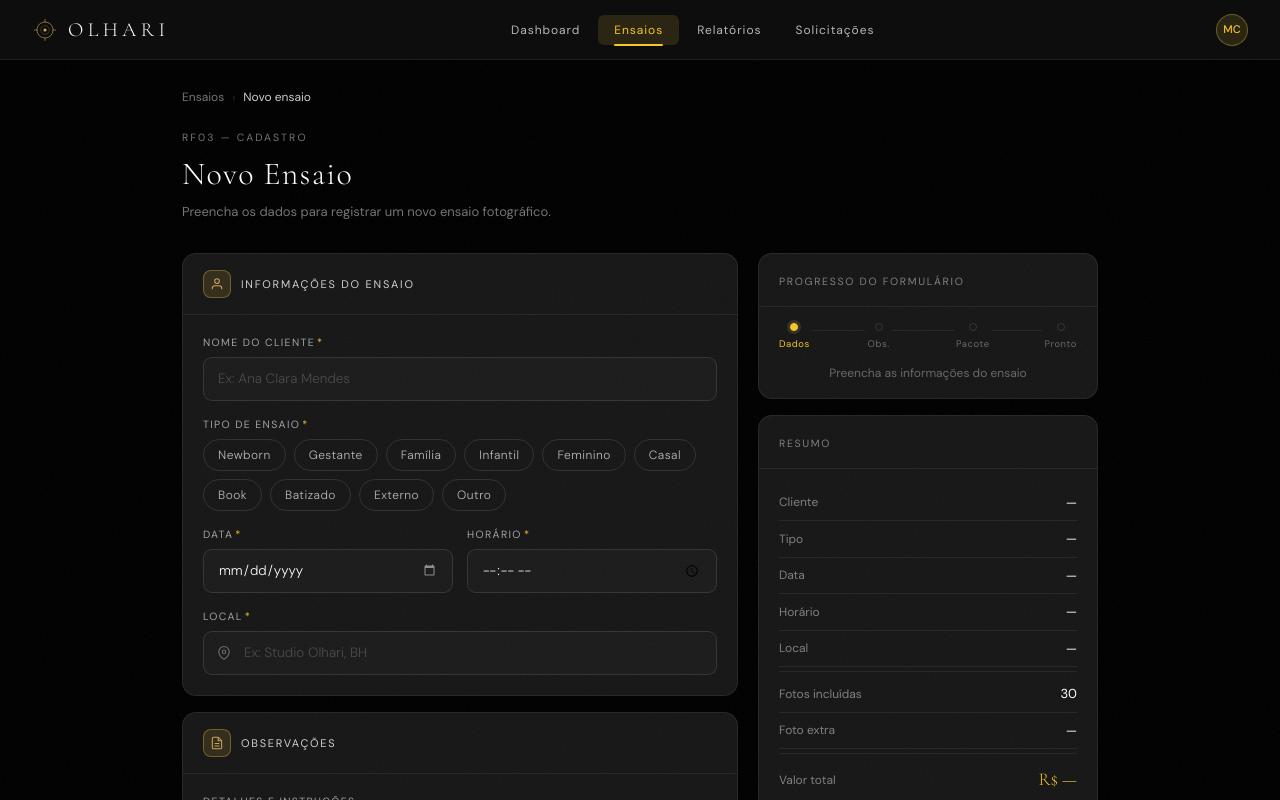
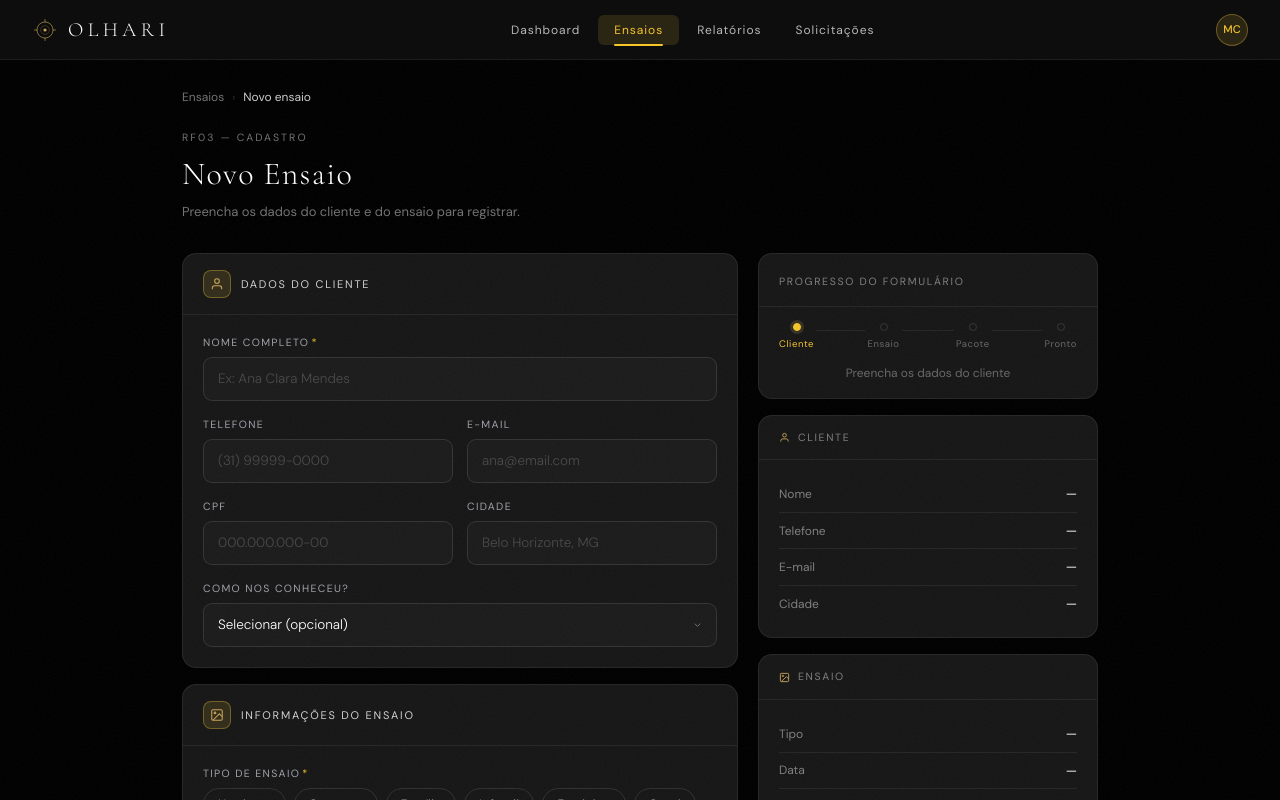
Before and after one commit to Erickguedesc/FotoGest, a React (Vite) app in the folder Codigo/frontend/: page /ensaios in a window 1280 px wide. Shown: the top 800 px of the page. Built offline with nearby package versions, Linux system fonts and the light colour scheme; no server answers.

Commit message:
Parte 2 - tela novo ensaio com integração ao Back

```diff
--- a/Codigo/frontend/src/components/novoEnsaio/FormInfoSection.jsx
+++ b/Codigo/frontend/src/components/novoEnsaio/FormInfoSection.jsx
@@ -15,27 +15,42 @@ const inputClass = `
 
 const errorInputClass = 'border-[rgba(201,123,123,0.5)] bg-[rgba(201,123,123,0.07)]'
 
+// ── Ícone de seção reutilizável ──────────────────────────────────────────────
+function SectionHeader({ icon, label }) {
+  return (
+    <div className="flex items-center gap-2.5 px-5 py-4 border-b border-white/[0.07]">
+      <div className="w-7 h-7 rounded-lg bg-[var(--gold-dim)] border border-[var(--gold-border)] flex items-center justify-center flex-shrink-0">
+        {icon}
+      </div>
+      <span className="text-[11px] tracking-[0.16em] uppercase text-white/80">
+        {label}
+      </span>
+    </div>
+  )
+}
+
 export default function FormInfoSection({ form, errors, onChange }) {
   const set = (field, value) => onChange(field, value)
 
   return (
+    <>
+      {/* ── CARD 1: Dados do cliente ───────────────────────────────────────── */}
       <div className="bg-[#171717] border border-white/[0.07] rounded-[14px] overflow-hidden mb-4">
 
-      <div className="flex items-center gap-2.5 px-5 py-4 border-b border-white/[0.07]">
-        <div className="w-7 h-7 rounded-lg bg-[var(--gold-dim)] border border-[var(--gold-border)] flex items-center justify-center flex-shrink-0">
+        <SectionHeader
+          label="Dados do cliente"
+          icon={
             <svg width="14" height="14" viewBox="0 0 24 24" fill="none" stroke="#C9A459" strokeWidth="1.8">
               <path d="M20 21v-2a4 4 0 0 0-4-4H8a4 4 0 0 0-4 4v2" />
               <circle cx="12" cy="7" r="4" />
             </svg>
-        </div>
-        <span className="text-[11px] tracking-[0.16em] uppercase text-white/80">
-          Informações do ensaio
-        </span>
-      </div>
+          }
+        />
 
         <div className="flex flex-col gap-4 p-5">
 
-        <FormInput label="Nome do cliente" required error={errors.cliente}>
+          {/* Nome — obrigatório */}
+          <FormInput label="Nome completo" required error={errors.cliente}>
             <input
               type="text"
               placeholder="Ex: Ana Clara Mendes"
@@ -45,6 +60,107 @@ export default function FormInfoSection({ form, errors, onChange }) {
             />
           </FormInput>
 
+          {/* Telefone + Email */}
+          <div className="grid grid-cols-2 gap-3.5">
+            <FormInput label="Telefone" error={errors.telefone}>
+              <input
+                type="tel"
+                placeholder="(31) 99999-0000"
+                value={form.telefone}
+                onChange={(e) => set('telefone', e.target.value)}
+                className={`${inputClass} ${errors.telefone ? errorInputClass : ''}`}
+              />
+            </FormInput>
+
+            <FormInput label="E-mail" error={errors.email}>
+              <input
+                type="email"
+                placeholder="ana@email.com"
+                value={form.email}
+                onChange={(e) => set('email', e.target.value)}
+                className={`${inputClass} ${errors.email ? errorInputClass : ''}`}
+              />
+            </FormInput>
+          </div>
+
+          {/* CPF + Cidade */}
+          <div className="grid grid-cols-2 gap-3.5">
+            <FormInput label="CPF" error={errors.cpf}>
+              <input
+                type="text"
+                placeholder="000.000.000-00"
+                value={form.cpf}
+                maxLength={14}
+                onChange={(e) => {
+                  // Máscara automática de CPF
+                  const v = e.target.value
+                    .replace(/\D/g, '')
+                    .replace(/(\d{3})(\d)/, '$1.$2')
+                    .replace(/(\d{3})(\d)/, '$1.$2')
+                    .replace(/(\d{3})(\d{1,2})$/, '$1-$2')
+                  set('cpf', v)
+                }}
+                className={`${inputClass} ${errors.cpf ? errorInputClass : ''}`}
+              />
+            </FormInput>
+
+            <FormInput label="Cidade" error={errors.cidade}>
+              <input
+                type="text"
+                placeholder="Belo Horizonte, MG"
+                value={form.cidade}
+                onChange={(e) => set('cidade', e.target.value)}
+                className={`${inputClass} ${errors.cidade ? errorInputClass : ''}`}
+              />
+            </FormInput>
+          </div>
+
+          {/* Indicação */}
+          <FormInput label="Como nos conheceu?">
+            <div className="relative">
+              <select
+                value={form.indicacao}
+                onChange={(e) => set('indicacao', e.target.value)}
+                className={`${inputClass} appearance-none pr-9 cursor-pointer`}
+              >
+                <option value="">Selecionar (opcional)</option>
+                <option value="Instagram">Instagram</option>
+                <option value="Facebook">Facebook</option>
+                <option value="Google">Google</option>
+                <option value="Indicação">Indicação de amigo/familiar</option>
+                <option value="WhatsApp">WhatsApp</option>
+                <option value="Outro">Outro</option>
+              </select>
+              <svg
+                width="11" height="11" viewBox="0 0 24 24"
+                fill="none" stroke="currentColor" strokeWidth="2"
+                className="absolute right-3.5 top-1/2 -translate-y-1/2 opacity-40 pointer-events-none text-white"
+              >
+                <polyline points="6 9 12 15 18 9" />
+              </svg>
+            </div>
+          </FormInput>
+
+        </div>
+      </div>
+
+      {/* ── CARD 2: Informações do ensaio ─────────────────────────────────── */}
+      <div className="bg-[#171717] border border-white/[0.07] rounded-[14px] overflow-hidden mb-4">
+
+        <SectionHeader
+          label="Informações do ensaio"
+          icon={
+            <svg width="14" height="14" viewBox="0 0 24 24" fill="none" stroke="#C9A459" strokeWidth="1.8">
+              <rect x="3" y="3" width="18" height="18" rx="2" />
+              <circle cx="8.5" cy="8.5" r="1.5" />
+              <polyline points="21 15 16 10 5 21" />
+            </svg>
+          }
+        />
+
+        <div className="flex flex-col gap-4 p-5">
+
+          {/* Tipo de ensaio */}
           <div className="flex flex-col gap-1.5">
             <label className="text-[10.5px] tracking-[0.13em] uppercase text-[var(--text-muted)]">
               Tipo de ensaio
@@ -84,10 +200,11 @@ export default function FormInfoSection({ form, errors, onChange }) {
             )}
 
             {errors.tipo && (
-            <p className="text-[11.5px] text-[#C97B7B]">{errors.tipo}</p>
+              <p className="text-[11.5px] text-[#C97B7B] mt-1">{errors.tipo}</p>
             )}
           </div>
 
+          {/* Data + Horário */}
           <div className="grid grid-cols-2 gap-3.5">
             <FormInput label="Data" required error={errors.data}>
               <input
@@ -108,6 +225,7 @@ export default function FormInfoSection({ form, errors, onChange }) {
             </FormInput>
           </div>
 
+          {/* Local */}
           <FormInput label="Local" required error={errors.local}>
             <div className="relative">
               <svg
@@ -130,5 +248,6 @@ export default function FormInfoSection({ form, errors, onChange }) {
 
         </div>
       </div>
+    </>
   )
 }
--- a/Codigo/frontend/src/components/novoEnsaio/ResumeSidebar.jsx
+++ b/Codigo/frontend/src/components/novoEnsaio/ResumeSidebar.jsx
@@ -1,9 +1,9 @@
 import { useNavigate } from 'react-router-dom'
 
-const STEP_LABELS = ['Dados', 'Obs.', 'Pacote', 'Pronto']
+const STEP_LABELS = ['Cliente', 'Ensaio', 'Pacote', 'Pronto']
 const STEP_HINTS = [
+  'Preencha os dados do cliente',
   'Preencha as informações do ensaio',
-  'Adicione observações se necessário',
   'Defina o pacote e valor',
   'Formulário completo — pronto para salvar!',
 ]
@@ -20,24 +20,41 @@ const fmtMoney = (v) =>
 export default function ResumeSidebar({ form, loading }) {
   const navigate = useNavigate()
 
-  const s1Done = !!(form.cliente && form.tipo && form.data && form.hora && form.local)
-  const s3Done = !!(form.valor && form.fotos)
-  const step = s1Done && s3Done ? 3 : s1Done ? 2 : 0
+  // ── Progresso ──────────────────────────────────────────────────────────────
+  // Step 0 → nenhum dado
+  // Step 1 → cliente preenchido
+  // Step 2 → ensaio preenchido
+  // Step 3 → pacote preenchido (pronto)
+  const clienteDone = !!(form.cliente)
+  const ensaioDone  = !!(form.tipo && form.data && form.hora && form.local)
+  const pacoteDone  = !!(form.valor && form.fotos)
+
+  const step = clienteDone && ensaioDone && pacoteDone ? 3
+             : clienteDone && ensaioDone               ? 2
+             : clienteDone                             ? 1
+             : 0
 
   const tipoLabel = form.tipo === 'Outro' ? form.tipoCustom || '—' : form.tipo || '—'
 
-  const resumeRows = [
-    { key: 'Cliente', val: form.cliente || '—' },
+  // ── Linhas do resumo ───────────────────────────────────────────────────────
+  const clienteRows = [
+    { key: 'Nome',     val: form.cliente   || '—' },
+    { key: 'Telefone', val: form.telefone  || '—' },
+    { key: 'E-mail',   val: form.email     || '—' },
+    { key: 'Cidade',   val: form.cidade    || '—' },
+  ]
+
+  const ensaioRows = [
     { key: 'Tipo',    val: tipoLabel },
     { key: 'Data',    val: fmtDate(form.data) },
-    { key: 'Horário', val: form.hora || '—' },
+    { key: 'Horário', val: form.hora  || '—' },
     { key: 'Local',   val: form.local || '—' },
   ]
 
   return (
     <div className="flex flex-col gap-4 sticky top-20">
 
-      {/* Stepper */}
+      {/* ── Stepper ─────────────────────────────────────────────────────────── */}
       <div className="bg-[#171717] border border-white/[0.07] rounded-[14px] overflow-hidden">
         <div className="px-5 py-3.5 border-b border-white/[0.07]">
           <span className="text-[10.5px] tracking-[0.16em] uppercase text-white/45">
@@ -83,15 +100,41 @@ export default function ResumeSidebar({ form, loading }) {
         </div>
       </div>
 
-      {/* Resumo */}
+      {/* ── Resumo do cliente ────────────────────────────────────────────────── */}
       <div className="bg-[#171717] border border-white/[0.07] rounded-[14px] overflow-hidden">
-        <div className="px-5 py-3.5 border-b border-white/[0.07]">
+        <div className="px-5 py-3.5 border-b border-white/[0.07] flex items-center gap-2">
+          <svg width="11" height="11" viewBox="0 0 24 24" fill="none" stroke="#C9A459" strokeWidth="2">
+            <path d="M20 21v-2a4 4 0 0 0-4-4H8a4 4 0 0 0-4 4v2"/>
+            <circle cx="12" cy="7" r="4"/>
+          </svg>
           <span className="text-[10.5px] tracking-[0.16em] uppercase text-white/45">
-            Resumo
+            Cliente
           </span>
         </div>
         <div className="px-5 py-4 flex flex-col">
-          {resumeRows.map(({ key, val }) => (
+          {clienteRows.map(({ key, val }) => (
+            <div key={key} className="flex justify-between items-center py-2 border-b border-white/[0.07] last:border-0">
+              <span className="text-[12px] text-white/45 flex-shrink-0">{key}</span>
+              <span className="text-[13px] text-white text-right max-w-[160px] break-words truncate">{val}</span>
+            </div>
+          ))}
+        </div>
+      </div>
+
+      {/* ── Resumo do ensaio ─────────────────────────────────────────────────── */}
+      <div className="bg-[#171717] border border-white/[0.07] rounded-[14px] overflow-hidden">
+        <div className="px-5 py-3.5 border-b border-white/[0.07] flex items-center gap-2">
+          <svg width="11" height="11" viewBox="0 0 24 24" fill="none" stroke="#C9A459" strokeWidth="2">
+            <rect x="3" y="3" width="18" height="18" rx="2"/>
+            <circle cx="8.5" cy="8.5" r="1.5"/>
+            <polyline points="21 15 16 10 5 21"/>
+          </svg>
+          <span className="text-[10.5px] tracking-[0.16em] uppercase text-white/45">
+            Ensaio
+          </span>
+        </div>
+        <div className="px-5 py-4 flex flex-col">
+          {ensaioRows.map(({ key, val }) => (
             <div key={key} className="flex justify-between items-center py-2 border-b border-white/[0.07]">
               <span className="text-[12px] text-white/45">{key}</span>
               <span className="text-[13px] text-white text-right max-w-[160px] break-words">{val}</span>
@@ -104,6 +147,7 @@ export default function ResumeSidebar({ form, loading }) {
             <span className="text-[12px] text-white/45">Fotos incluídas</span>
             <span className="text-[13px] text-white">{form.fotos || '—'}</span>
           </div>
+
           <div className="flex justify-between items-center py-2 border-b border-white/[0.07]">
             <span className="text-[12px] text-white/45">Foto extra</span>
             <span className="text-[13px] text-white">
@@ -124,7 +168,7 @@ export default function ResumeSidebar({ form, loading }) {
         </div>
       </div>
 
-      {/* Botões */}
+      {/* ── Botões ───────────────────────────────────────────────────────────── */}
       <div className="flex gap-2.5">
         <button
           type="button"
--- a/Codigo/frontend/src/pages/NovoEnsaioPage.jsx
+++ b/Codigo/frontend/src/pages/NovoEnsaioPage.jsx
@@ -8,8 +8,8 @@ import FormObsSection from '../components/novoEnsaio/FormObsSection'
 import FormPacoteSection from '../components/novoEnsaio/FormPacoteSection'
 import ResumeSidebar from '../components/novoEnsaio/ResumeSidebar'
 import { ensaiosService } from '../services/ensaiosService'
+import { clientesService } from '../services/clientesService'
 
-// ── Mapa: valor do chip → enum esperado pelo backend ──
 const TIPO_ENUM_MAP = {
   Newborn:  'NEWBORN',
   Gestante: 'GESTANTE',
@@ -24,33 +24,38 @@ const TIPO_ENUM_MAP = {
 }
 
 const INITIAL_FORM = {
-  cliente: '',
-  tipo: '',
-  tipoCustom: '',
-  data: '',
-  hora: '',
-  local: '',
-  obs: '',
-  fotos: 30,
-  valor: '',
-  extraAtivo: false,
-  extra: '',
+  // dados do cliente
+  cliente:   '',
+  telefone:  '',
+  email:     '',
+  cpf:       '',
+  cidade:    '',
+  indicacao: '',
+  // dados do ensaio
+  tipo:      '',
+  tipoCustom:'',
+  data:      '',
+  hora:      '',
+  local:     '',
+  obs:       '',
+  fotos:     30,
+  valor:     '',
+  extraAtivo:false,
+  extra:     '',
 }
 
 export default function NovoEnsaioPage() {
   const navigate = useNavigate()
-  const [form, setForm]     = useState(INITIAL_FORM)
-  const [errors, setErrors] = useState({})
+  const [form, setForm]       = useState(INITIAL_FORM)
+  const [errors, setErrors]   = useState({})
   const [loading, setLoading] = useState(false)
-  const [toast, setToast]   = useState(null)
+  const [toast, setToast]     = useState(null)
 
-  // ── Handler genérico de campos ──
   const handleChange = (field, value) => {
     setForm((prev) => ({ ...prev, [field]: value }))
     if (errors[field]) setErrors((prev) => ({ ...prev, [field]: '' }))
   }
 
-  // ── Validação ──
   function validate() {
     const e = {}
     if (!form.cliente.trim())
@@ -71,97 +76,71 @@ export default function NovoEnsaioPage() {
       e.fotos = 'Informe o nº de fotos'
     if (form.extraAtivo && (!form.extra || parseFloat(form.extra) <= 0))
       e.extra = 'Informe o valor por foto extra'
-
     setErrors(e)
     return Object.keys(e).length === 0
   }
 
-  // ── Monta o payload correto para o backend ──
-  function buildPayload() {
-    // 1. Tipo: converte para o enum do backend
-    const tipoEnum =
-      form.tipo === 'Outro'
-        ? 'OUTRO'
-        : TIPO_ENUM_MAP[form.tipo] ?? form.tipo.toUpperCase()
-
-    // 2. Data + hora → ISO 8601 (ex: "2025-04-12T09:00:00")
-    //    O backend espera LocalDateTime, então concatenamos
-    const dataEnsaio =
-      form.data && form.hora
-        ? `${form.data}T${form.hora}:00`
-        : form.data
-
-    // 3. clienteId vem do localStorage (salvo no login)
-    //    Se não existir, usamos null e o backend vai retornar 400
-    const clienteIdRaw = localStorage.getItem('clienteId')
-    const clienteId = clienteIdRaw ? clienteIdRaw : undefined
-
-    return {
-      // O backend espera apenas o ID para fazer a associação
-      // Forma 1 (mais comum em Spring): campo direto
-      clienteId: clienteId,
-
-      tipo: tipoEnum,
-      dataEnsaio,
-      local: form.local.trim(),
-      qtdFotosPacote: parseInt(form.fotos),
-      valorPacote: parseFloat(form.valor),
-      cobrarFotoExtra: form.extraAtivo,
-      valorFotoExtra: form.extraAtivo && form.extra
-        ? parseFloat(form.extra)
-        : null,
-      observacoes: form.obs?.trim() || null,
-      status: 'AGENDADO',
-    }
-  }
-
-  // ── Submit ──
   async function handleSubmit(e) {
     e.preventDefault()
-    if (!validate()) {
-      // Rola até o primeiro campo com erro
-      const firstErr = document.querySelector('[data-error="true"]')
-      firstErr?.scrollIntoView({ behavior: 'smooth', block: 'center' })
-      return
-    }
+    if (!validate()) return
 
     setLoading(true)
     try {
-      const payload = buildPayload()
+      // ── Passo 1: criar o cliente ──────────────────────────────────────────
+      const clientePayload = {
+        nome:      form.cliente.trim(),
+        telefone:  form.telefone?.trim()           || null,
+        email:     form.email?.trim()              || null,
+        cpf:       form.cpf?.replace(/\D/g, '')    || null,
+        cidade:    form.cidade?.trim()             || null,
+        indicacao: form.indicacao                  || null,
+      }
 
-      // Debug: mostra o payload no console antes de enviar
-      console.log('[NovoEnsaio] Payload enviado:', JSON.stringify(payload, null, 2))
+      console.log('[NovoEnsaio] Criando cliente:', clientePayload)
+      const clienteRes = await clientesService.criar(clientePayload)
+      const clienteId  = clienteRes.data.id
+      console.log('[NovoEnsaio] Cliente criado, id:', clienteId)
 
-      await ensaiosService.criar(payload)
+      // ── Passo 2: criar o ensaio ───────────────────────────────────────────
+      const tipoEnum =
+        form.tipo === 'Outro'
+          ? 'OUTRO'
+          : TIPO_ENUM_MAP[form.tipo] ?? form.tipo.toUpperCase()
+
+      const ensaioPayload = {
+        clienteId,
+        tipo:            tipoEnum,
+        dataEnsaio:      `${form.data}T${form.hora}:00`,
+        local:           form.local.trim(),
+        qtdFotosPacote:  parseInt(form.fotos),
+        valorPacote:     parseFloat(form.valor),
+        cobrarFotoExtra: form.extraAtivo,
+        valorFotoExtra:  form.extraAtivo && form.extra ? parseFloat(form.extra) : null,
+        observacoes:     form.obs?.trim() || null,
+        status:          'AGENDADO',
+      }
+
+      console.log('[NovoEnsaio] Criando ensaio:', ensaioPayload)
+      await ensaiosService.criar(ensaioPayload)
 
       setToast({ message: 'Ensaio cadastrado com sucesso!', type: 'success' })
       setTimeout(() => navigate('/ensaios'), 1500)
 
     } catch (err) {
-      // Log completo do erro para facilitar debug
-      console.error('[NovoEnsaio] Erro ao salvar:', err)
-      console.error('[NovoEnsaio] Response data:', err?.response?.data)
-      console.error('[NovoEnsaio] Status:', err?.response?.status)
+      console.error('[NovoEnsaio] Erro:', err?.response?.data)
 
-      // Mensagem amigável baseada no status HTTP
       const status = err?.response?.status
+      const data   = err?.response?.data
       let msg = 'Erro ao salvar. Tente novamente.'
 
-      if (status === 400) {
-        // Backend retornou erro de validação — mostra a mensagem dele
-        const data = err?.response?.data
-        msg = data?.message
-          || data?.error
-          || (typeof data === 'string' ? data : 'Dados inválidos. Verifique o formulário.')
-      } else if (status === 401) {
+      if (status === 400)
+        msg = data?.message || data?.error || 'Dados inválidos. Verifique o formulário.'
+      else if (status === 401)
         msg = 'Sessão expirada. Faça login novamente.'
-      } else if (status === 403) {
-        msg = 'Sem permissão para realizar esta ação.'
-      } else if (status === 409) {
-        msg = 'Já existe um ensaio com esses dados.'
-      } else if (!navigator.onLine) {
-        msg = 'Sem conexão com a internet.'
-      }
+      else if (status === 403)
+        msg = 'Sem permissão. Verifique se está logado.'
+      else if (status === 409)
+        msg = 'CPF ou e-mail já cadastrado para outro cliente.'
 
       setToast({ message: msg, type: 'error' })
     } finally {
@@ -175,7 +154,6 @@ export default function NovoEnsaioPage() {
 
       <main className="pt-[88px] pb-16 px-8 max-w-[980px] mx-auto animate-[fadeUp_0.55s_cubic-bezier(0.22,1,0.36,1)_both]">
 
-        {/* Breadcrumb */}
         <div className="flex items-center gap-2 mb-6">
           <button
             onClick={() => navigate('/ensaios')}
@@ -187,7 +165,6 @@ export default function NovoEnsaioPage() {
           <span className="text-[12px] text-white/80">Novo ensaio</span>
         </div>
 
-        {/* Título */}
         <div className="mb-8">
           <p className="text-[10.5px] tracking-[0.2em] uppercase text-white/45 mb-1">
             RF03 — Cadastro
@@ -196,24 +173,18 @@ export default function NovoEnsaioPage() {
             Novo Ensaio
           </h1>
           <p className="text-[13px] text-white/45 mt-1">
-            Preencha os dados para registrar um novo ensaio fotográfico.
+            Preencha os dados do cliente e do ensaio para registrar.
           </p>
         </div>
 
-        {/* Grid principal */}
         <form onSubmit={handleSubmit} noValidate>
           <div className="grid grid-cols-[1fr_340px] gap-5 items-start">
-
-            {/* Coluna esquerda */}
             <div>
               <FormInfoSection   form={form} errors={errors} onChange={handleChange} />
               <FormObsSection    form={form} onChange={handleChange} />
               <FormPacoteSection form={form} errors={errors} onChange={handleChange} />
             </div>
-
-            {/* Sidebar */}
             <ResumeSidebar form={form} loading={loading} />
-
           </div>
         </form>
       </main>
--- /dev/null
+++ b/Codigo/frontend/src/services/clientesService.js
@@ -0,0 +1,9 @@
+import api from './api'
+
+export const clientesService = {
+  criar: (dados) => api.post('/clientes', dados),
+  listar: ()      => api.get('/clientes'),
+  buscarPorId: (id) => api.get(`/clientes/${id}`),
+  atualizar: (id, dados) => api.put(`/clientes/${id}`, dados),
+  excluir: (id)   => api.delete(`/clientes/${id}`),
+}
```
Also changed, not shown: 1 other file (tests, documents, lock files or other folders). Lines whose indentation alone changed are shown as unchanged.
